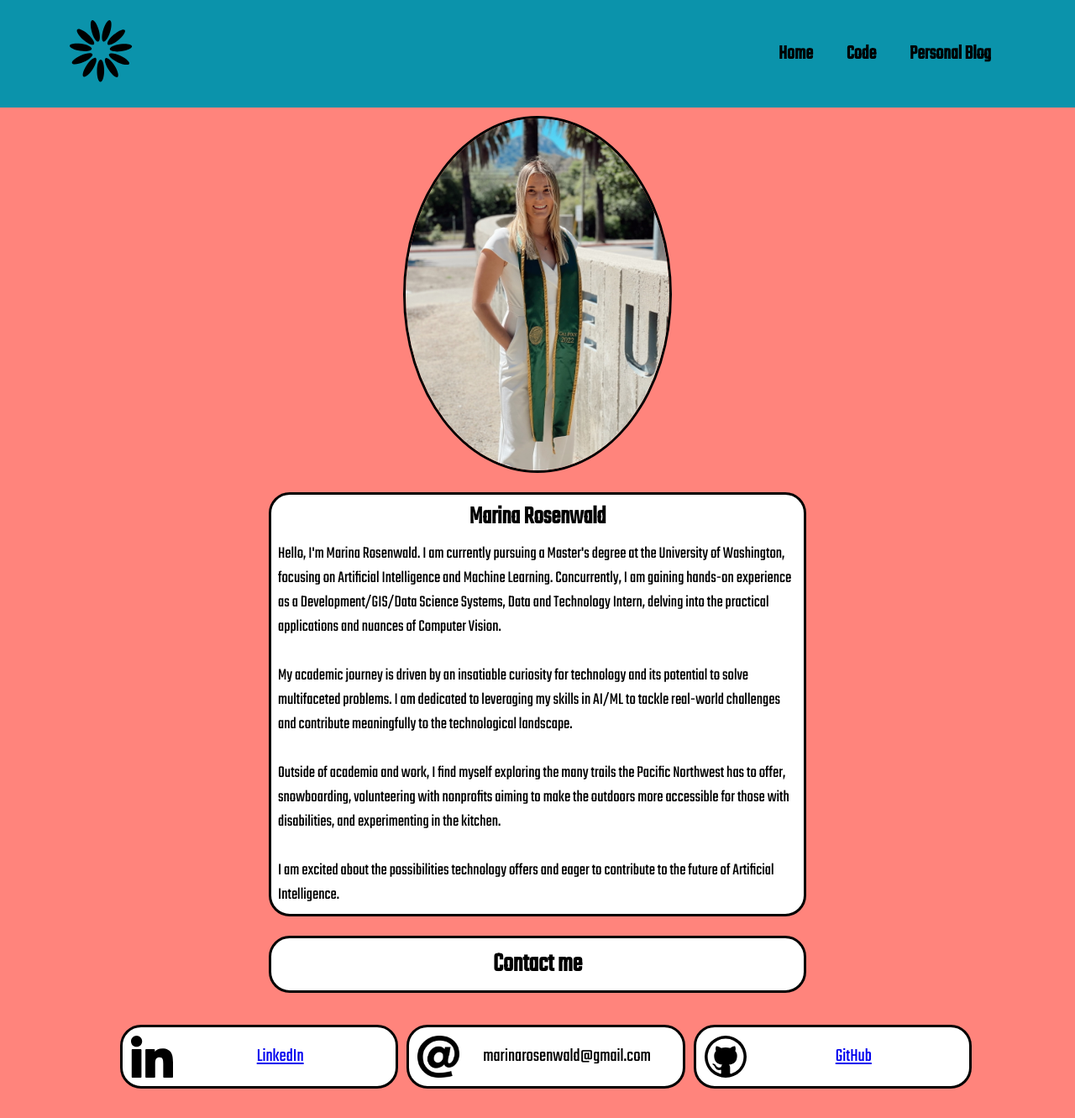
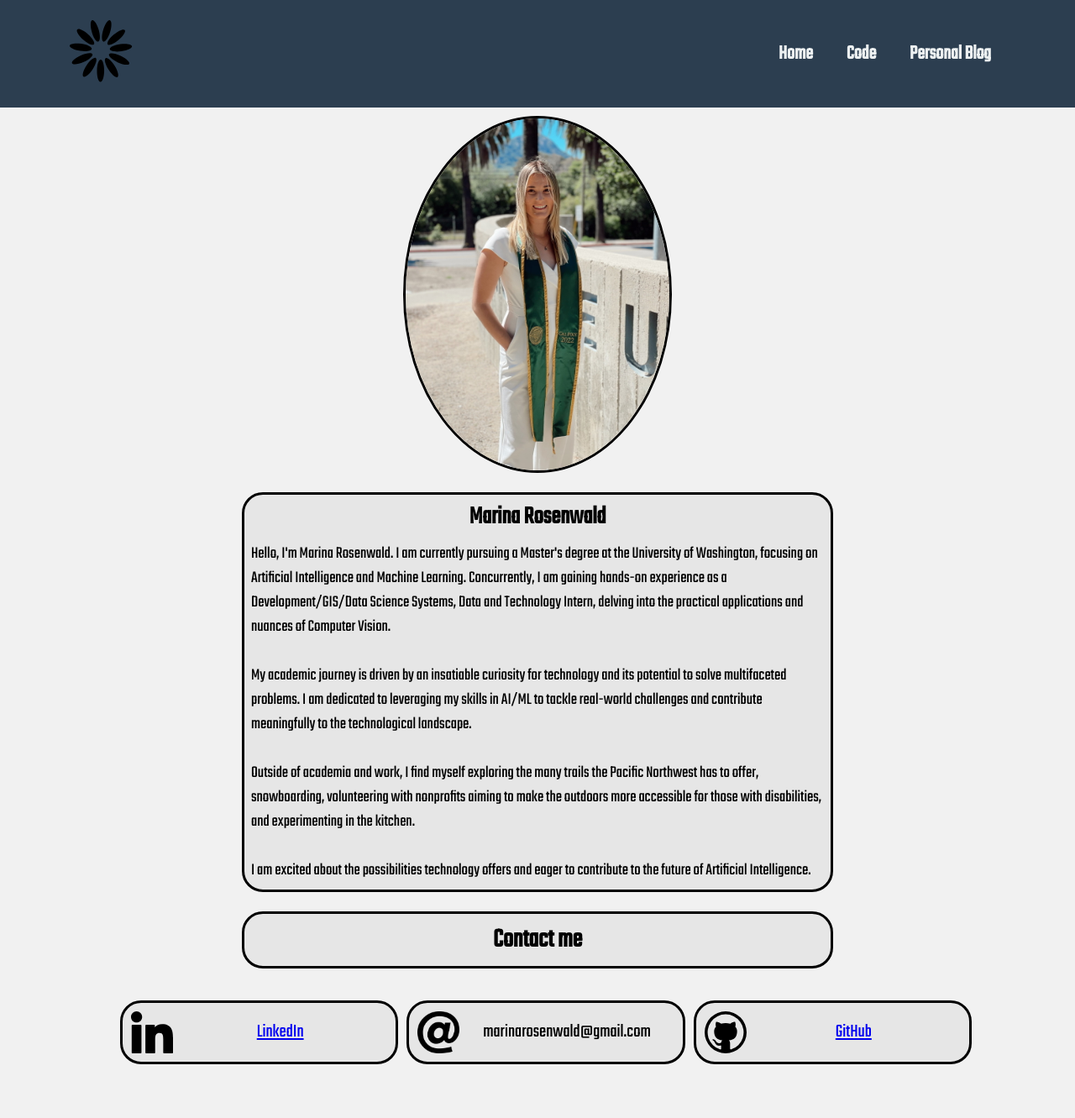
Before and after one commit to marinarosenwald/personalWebsite, a React (Create React App) app: page / in a window 1280 px wide. Shown: the whole page at 84% size. After the commit the page ends 1302 px from the top, so only its background shows below. Built offline with nearby package versions, Linux system fonts and the light colour scheme.

Commit message:
adjusted website coloring

```diff
--- a/src/components/Navbar.css
+++ b/src/components/Navbar.css
@@ -2,7 +2,7 @@ nav{
     display: flex;
     align-items: center;
     justify-content: space-between;
-    background-color: rgb(11, 147, 171);
+    background-color: #2C3E50;
     padding: 20px 80px;
     box-shadow: 0 5px 15px (0,0,0,0.06);
 }
@@ -24,12 +24,12 @@ nav{
     text-decoration: none;
     font-size: 1.5rem;
     font-weight: 600;
-    color: #000;
+    color: RGB(236, 240, 241);
     transition: 0.3s ease-in-out;
 }
 
 #navbar li a:hover{
-    color: #ffffff;
+    color: #F39C12;
 }
 
 #navbar li a:hover::after,
@@ -37,7 +37,7 @@ nav{
     content: "";
     width: 30%;
     height: 2px;
-    background: #ffffff;
+    background: #F39C12;
     position: absolute;
     bottom: -4px;
     left: 20px;
@@ -47,7 +47,7 @@ nav{
     display: none;
 }
 #mobile i{
-    color: #000
+    color: RGB(236, 240, 241)
 }
 
 @media screen and (max-width:769px){
@@ -61,7 +61,7 @@ nav{
         right: -300px;
         width: 300px;
         height: 100vh;
-        background-color: rgb(11, 147, 171);
+        background-color: #2C3E50;
         box-shadow: 0 40px 60px (0,0,0,0.1);
         padding: 40px 0 0 10px;
         z-index: 99999;
@@ -74,6 +74,7 @@ nav{
 
     #navbar li{
         margin-bottom: 25px;
+        color: RGB(236, 240, 241);
     }
 
     #mobile{
--- a/src/components/displayBox.css
+++ b/src/components/displayBox.css
@@ -12,7 +12,7 @@
 .box {
     display: block;
     margin: auto;
-    background-color: #FFF;
+    background-color: rgb(230, 230, 230);
     border-radius: 25px;
     width: 50%;
     color: #000;
@@ -54,7 +54,7 @@
 .boxList {
     display: block;
     padding: 10px;
-    background-color: rgb(247, 235, 235);
+    background-color: rgb(230, 0, 0);
     border-radius: 25px;
     width: 100%;
     color: #000;
--- a/src/pages/CodeStyle.css
+++ b/src/pages/CodeStyle.css
@@ -8,13 +8,13 @@
 
 .box {
     border: 3px solid #000000;
-    background-color: #FFF;
+    background-color: rgb(230, 230, 230);
 }
 
 .boxList {
     width: 100%;
     margin: 10px;
-    background-color: #FFF;
+    background-color: rgb(230, 230, 230);
     border: 3px solid #000000;
 }
 
@@ -26,7 +26,7 @@
     .box {
         display: block;
         margin: auto;
-        background-color: #FFF;
+        background-color: rgb(230, 230, 230);
         border-radius: 25px;
         width: 70%;
         color: #000;
--- a/src/pages/Home.js
+++ b/src/pages/Home.js
@@ -19,7 +19,7 @@ function Home() {
     </div>
     <br></br>
     <Box class="boxH">
-      <h2 class="center" style={{margin: 5, fontSize: 30, }}>Marina Rosenwald</h2>
+    <h2 className="center" style={{ margin: 5, fontSize: 30, }}>Marina Rosenwald</h2>
       <p style={{margin: 8, fontSize: 20, }}>
 
       Hello, I'm Marina Rosenwald. I am currently pursuing a Master's degree at the University of Washington, focusing on Artificial Intelligence and Machine Learning. Concurrently, I am gaining hands-on experience as a Development/GIS/Data Science Systems, Data and Technology Intern, delving into the practical applications and nuances of Computer Vision.
--- a/src/pages/HomeStyle.css
+++ b/src/pages/HomeStyle.css
@@ -4,9 +4,9 @@
 .boxH {
     display: block;
     margin: auto;
-    background-color: #FFF;
+    background-color: rgb(230, 230, 230);
     border-radius: 25px;
-    width: 50%;
+    width: 55%;
     color: #000;
     padding: 10;
     border: 3px solid black;
--- a/src/styles.css
+++ b/src/styles.css
@@ -7,7 +7,7 @@
 }
 
 body{
-    background: #FF847C;
+    background: rgba(240, 240, 240, 0.9);
 
   }
 
```
